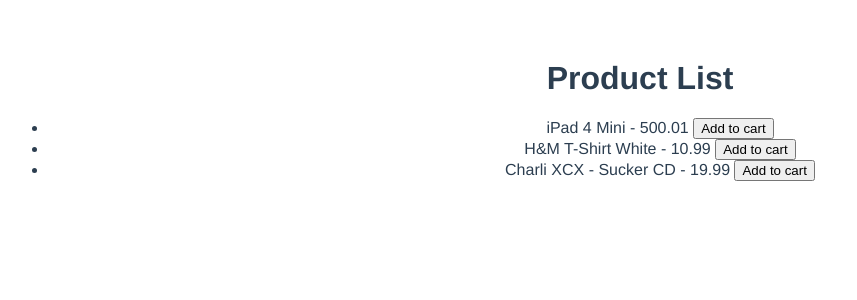
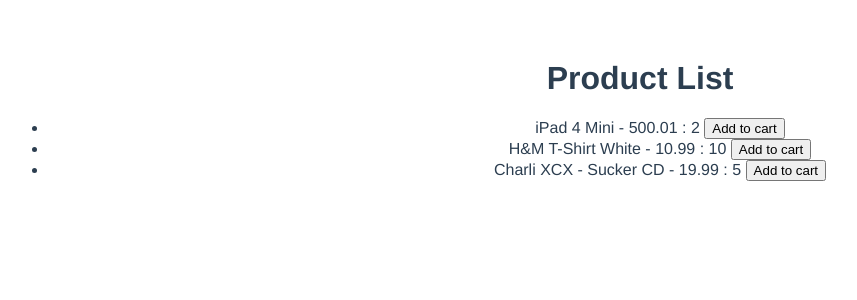
Before and after one commit to debbiev/vueschool, a Vue app in the folder shopping-cart/: page / in a window 1280 px wide. Shown: the top 300 px of the page, without its empty margins (0-857 px from the left). Built offline with nearby package versions, Linux system fonts and the light colour scheme.

Commit message:
Video 8 & 9 complete: Test adding products to the cart & check out the awesome dev tools

```diff
--- a/shopping-cart/src/api/shop.js
+++ b/shopping-cart/src/api/shop.js
@@ -4,7 +4,7 @@
 const _products = [
   {"id": 1, "title": "iPad 4 Mini", "price": 500.01, "inventory": 2},
   {"id": 2, "title": "H&M T-Shirt White", "price": 10.99, "inventory": 10},
-  {"id": 3, "title": "Charli XCX - Sucker CD", "price": 19.99, "inventory": 7}
+  {"id": 3, "title": "Charli XCX - Sucker CD", "price": 19.99, "inventory": 5}
 ]
 
 export default {
--- a/shopping-cart/src/components/ProductList.vue
+++ b/shopping-cart/src/components/ProductList.vue
@@ -11,7 +11,7 @@
 		>
 		<ul v-else>
 			<li v-for="product in products">
-				{{ product.title }} - {{ product.price }}
+				{{ product.title }} - {{ product.price }} : {{ product.inventory }}
 				<button @click="addProductToCart(product)">Add to cart</button>
 			</li>
 		</ul>
```
